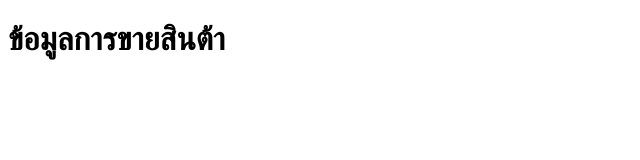
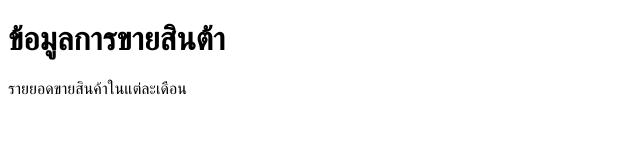
Before and after one commit to drinttt/test-github, a plain HTML site: page index.html in a window 1280 px wide. Shown: the whole page, without its empty margins (0-640 px from the left). Drawn offline with Linux system fonts and the light colour scheme.

Commit message:
add report sale

```diff
--- a/index.html
+++ b/index.html
@@ -7,5 +7,6 @@
 </head>
 <body>
     <h1>ข้อมูลการขายสินต้า</h1>
+    <p>รายยอดขายสินค้าในแต่ละเดือน</p>
 </body>
 </html>
```
